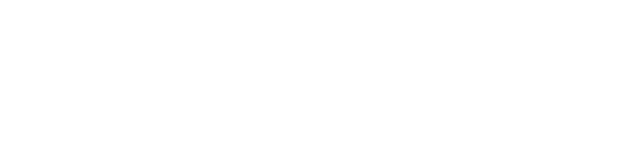
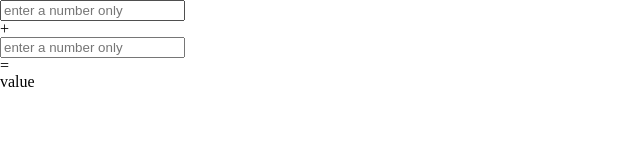
Before and after one commit to LiaVernaet/Week6, a plain HTML site: page index.html in a window 1280 px wide. Shown: the whole page, without its empty margins (0-640 px from the left). Drawn offline with Linux system fonts and the light colour scheme.

Commit message:
started JS

```diff
--- a/index.html
+++ b/index.html
@@ -11,8 +11,20 @@
 <body>
 
 <!-- Simple calculator build-->
+<!--
 
+two inputs
+one button - trigger
+result element
+plus icon, equals icon
 
+-->
+
+<input type="text" placeholder="enter a number only">
+<p>+</p>
+<input type="text" placeholder="enter a number only">
+<p>=</p>
+<p>value</p>
 
 
 
--- a/js/main.js
+++ b/js/main.js
@@ -1,3 +1,14 @@
 // JavaScript Document
 
-console.log("Hello");
+(function() {
+	console.log("JS file loaded");
+
+	//Variables
+
+
+
+	//Functions
+
+
+	//Listeners
+})();
```
